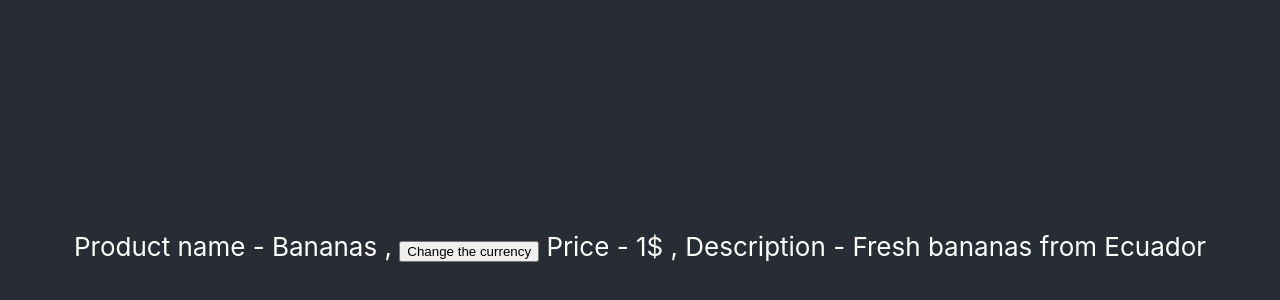
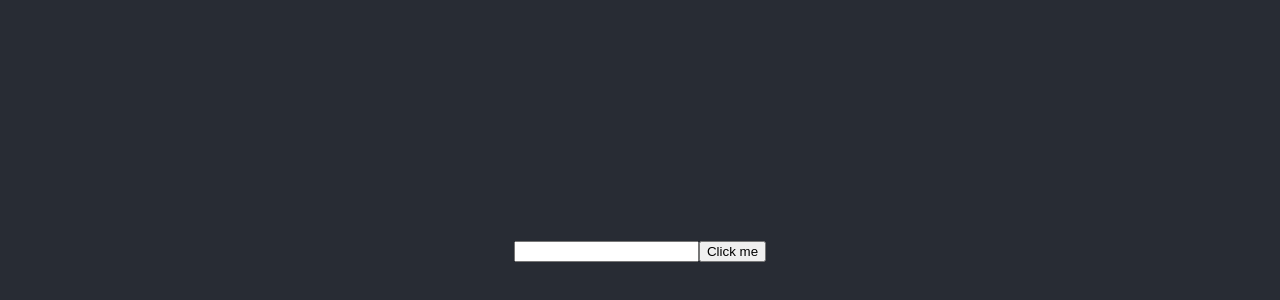
Before and after one commit to SerojDarkGray/react-demo, a React (Create React App) app: page / in a window 1280 px wide. Shown: the part 154-454 px from the top of the page. Built offline with nearby package versions, Linux system fonts and the light colour scheme.

Commit message:
homework-8(tasks)

```diff
--- a/src/App.js
+++ b/src/App.js
@@ -5,6 +5,7 @@
 import React from 'react';
 import './App.css';
 import Product from './homework-6,7/Product.js';
+import ToDo from './homework-8/ToDo.js'
 
 
 
@@ -14,10 +15,12 @@ function App() {
     <div className="App">
       <header className="App-header">
 
-        <Product
+        {/* <Product
         productName="Bananas"
         price="1$"
-        description="Fresh bananas from Ecuador"/>
+        description="Fresh bananas from Ecuador"/> */}
+
+        <ToDo />
 
       </header>
     </div>
--- a/src/homework-6,7/Price.js
+++ b/src/homework-6,7/Price.js
@@ -14,18 +14,15 @@ class Price extends Component{
 
         let {price} = this.state;
         let priceWithoutSymbol = parseFloat(price);
-        if(price[price.length-1] === "$"){
+        if(price.includes("$")){
             priceWithoutSymbol =  (priceWithoutSymbol * 500) + "֏";
-            this.setState({
-                price :  priceWithoutSymbol
-            });
         }
         else{
             priceWithoutSymbol =  (priceWithoutSymbol / 500) + "$";
-            this.setState({
-                price : priceWithoutSymbol
-            });
         }
+        this.setState({
+            price :  priceWithoutSymbol
+        });
     }
 
     render(){
--- /dev/null
+++ b/src/homework-8/ToDo.js
@@ -0,0 +1,52 @@
+
+
+
+import React, { Component } from 'react';
+
+
+class ToDo extends Component{
+
+    state = {
+        tasks: [],
+        inputValue: "",
+        temp: ""
+    }
+
+    hundleChange = (event) =>{
+        this.setState({
+            inputValue : event.target.value,
+        });
+    }
+
+
+    hundleButton = () =>{
+        this.setState({
+            temp : this.state.tasks.push(this.state.inputValue),
+            inputValue : ""
+        });
+
+    }
+
+
+    render(){
+        let tasks = this.state.tasks;
+        let ol = tasks.map((el, i) =>{
+            return (
+                <ol key={i}>{el}</ol>
+            )
+        });
+        return (
+            <div>
+            <input
+            value={this.state.inputValue}
+            type="text"
+            onChange={this.hundleChange}/>
+            <button onClick={this.hundleButton}>Click me</button>
+            {ol}
+            </div>
+        )
+    }
+}
+
+
+export default ToDo;
```
